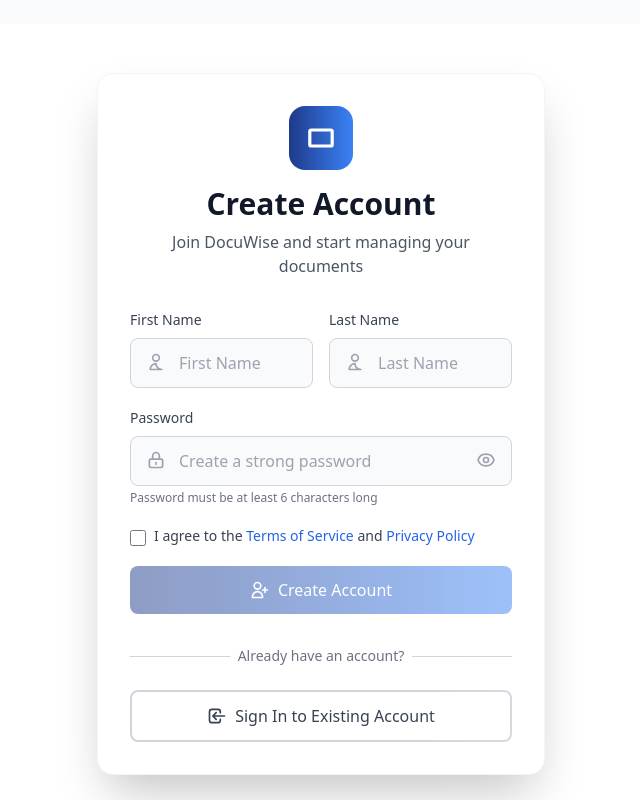
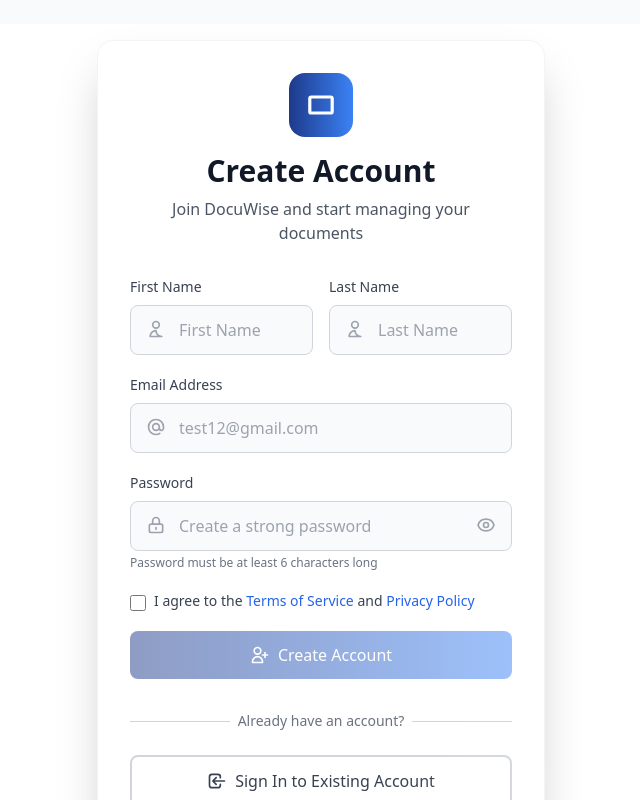
Before and after one commit to junaidshapal/DocuWiseFrontend, an Angular app: page /register in a window 1280 px wide. Shown: the whole page, without its empty margins (319-959 px from the left). Built offline with nearby package versions, Linux system fonts and the light colour scheme; no server answers.

Commit message:
undo changes

```diff
--- a/src/app/auth/register/register.component.html
+++ b/src/app/auth/register/register.component.html
@@ -51,7 +51,22 @@
           </div>
         </div>
 
-
+        <div>
+          <label for="email" class="block text-sm font-medium text-gray-700 mb-2">Email Address</label>
+          <div class="relative">
+            <input
+              id="email"
+              name="email"
+              type="email"
+              [(ngModel)]="form.email"
+              placeholder="test12@gmail.com"
+              required
+              class="w-full px-4 py-3 pl-12 border border-gray-300 rounded-lg focus:ring-2 focus:ring-blue-500 focus:border-transparent transition-all duration-200 bg-gray-50 focus:bg-white">
+            <svg class="absolute left-4 top-3.5 w-5 h-5 text-gray-400" fill="none" stroke="currentColor" viewBox="0 0 24 24">
+              <path stroke-linecap="round" stroke-linejoin="round" stroke-width="2" d="M16 12a4 4 0 10-8 0 4 4 0 008 0zm0 0v1.5a2.5 2.5 0 005 0V12a9 9 0 10-9 9m4.5-1.206a8.959 8.959 0 01-4.5 1.207"/>
+            </svg>
+          </div>
+        </div>
 
         <div>
           <label for="password" class="block text-sm font-medium text-gray-700 mb-2">Password</label>
```
